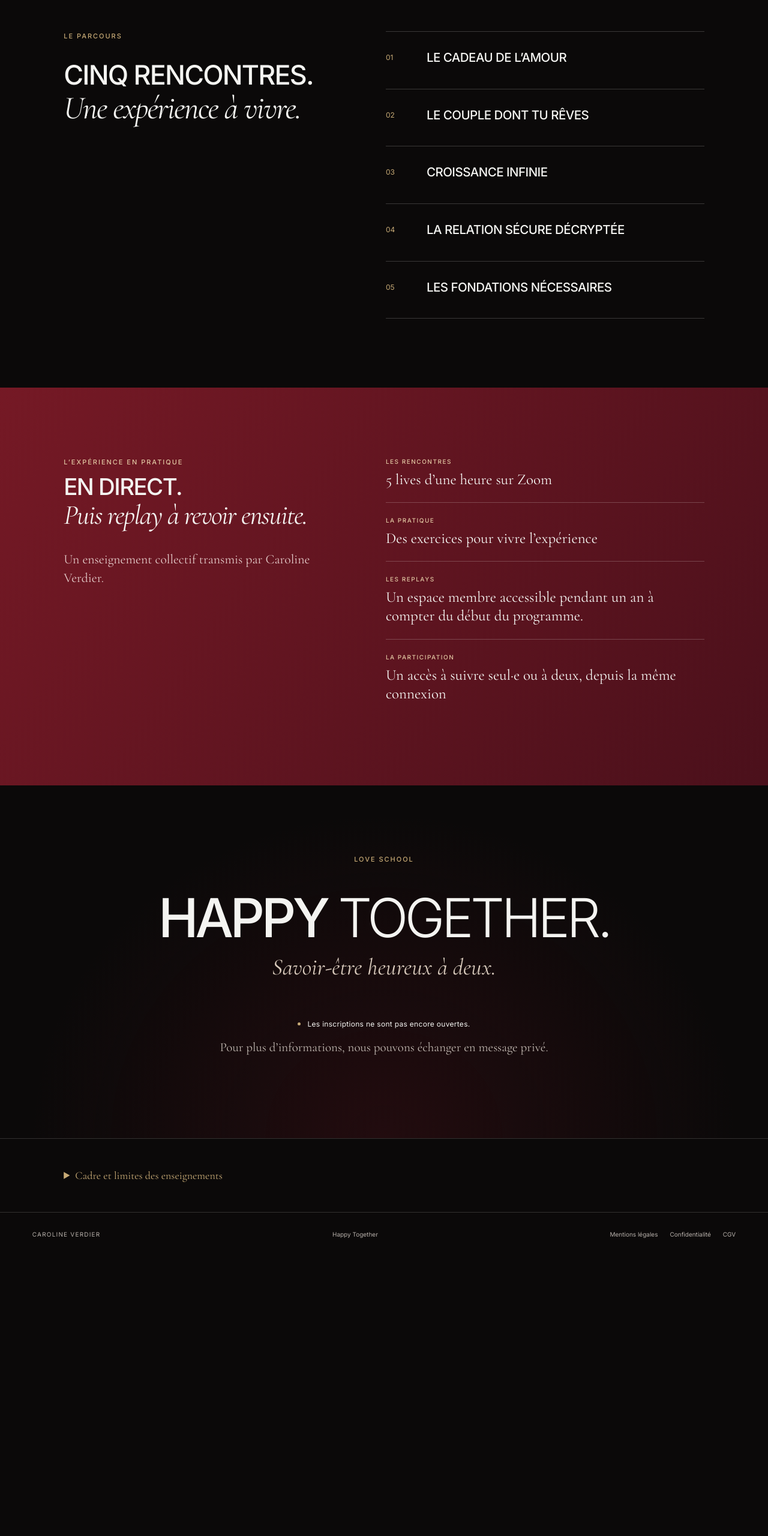
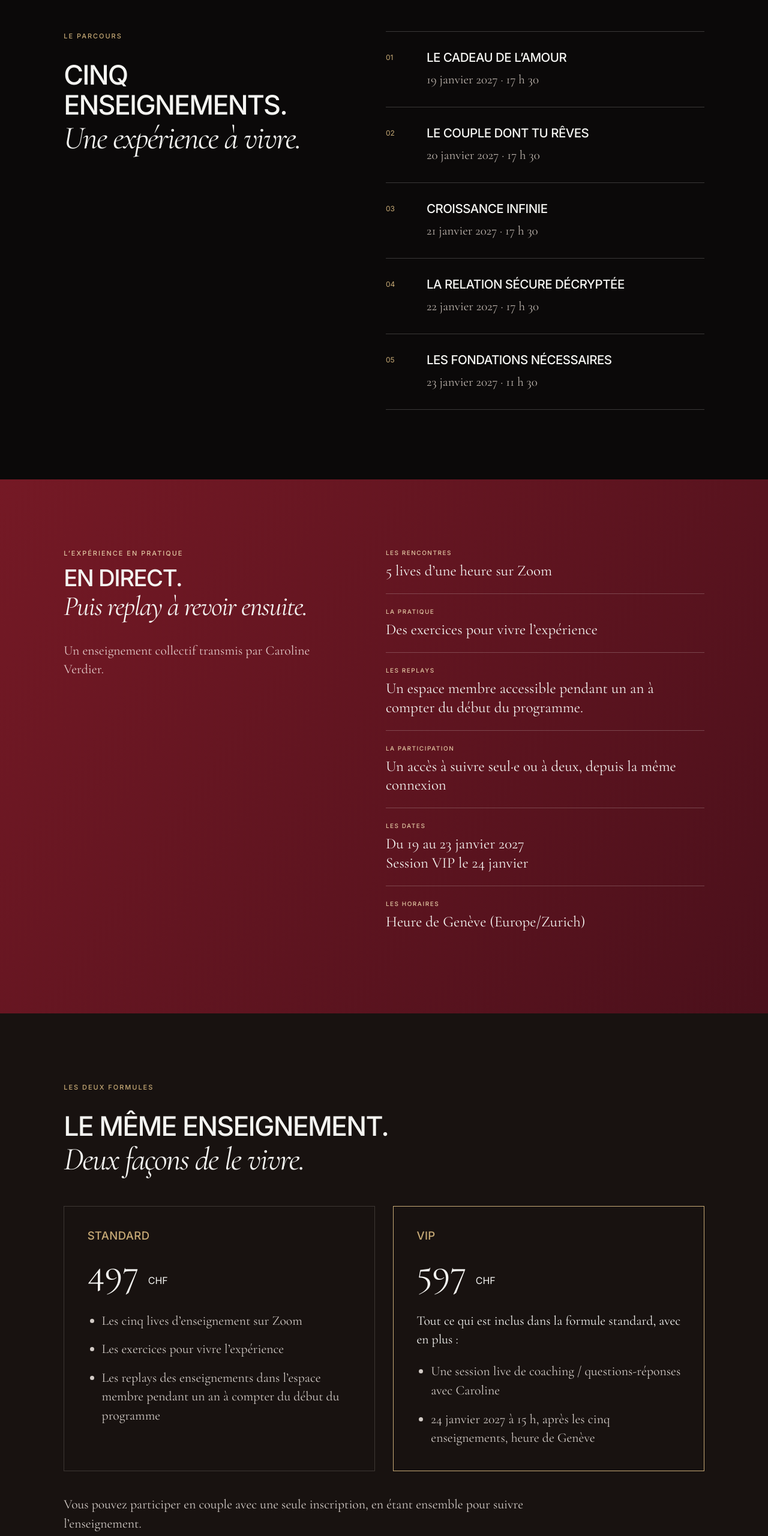
Before and after one commit to carolyngva/carolineverdier-site, a website: page happy-together.html in a window 1280 px wide. Shown: the part 3360-5920 px from the top of the page at 60% size. Before the commit the page ends 5454 px from the top, so only its background shows below. Drawn offline with nearby package versions, Linux system fonts and the light colour scheme.

Commit message:
update programmes dates

```diff
--- a/happy-together.css
+++ b/happy-together.css
@@ -158,6 +158,17 @@
 .ht-facts dd { margin: 0; font-size: 25px; line-height: 1.25; }
 .ht-fact-note { font-size: 21px; color: #e4cbc9; }
 
+.ht-offers { background: #181210; }
+.ht-offer-grid { display: grid; grid-template-columns: repeat(2, minmax(0, 1fr)); gap: 30px; margin-top: 48px; }
+.ht-offer { padding: clamp(24px, 3vw, 44px); border: 1px solid var(--line-dark); }
+.ht-offer-vip { border-color: var(--ht-gold); }
+.ht-offer h3 { color: var(--ht-gold); }
+.ht-price { font-size: clamp(48px, 5vw, 76px); line-height: 1.1; margin-bottom: 30px; }
+.ht-price span { font: 400 16px/1.5 var(--text); }
+.ht-offer ul { padding-left: 1.1em; margin-bottom: 0; color: #d2cbc6; }
+.ht-offer li + li { margin-top: 16px; }
+.ht-couple-note { max-width: 800px; margin: 40px 0 0; color: #d2cbc6; }
+
 .ht-closing { text-align: center; background: radial-gradient(ellipse at 50% 100%, rgba(104,20,32,.25), transparent 65%), #0b0909; }
 .ht-closing > .ht-label { color: var(--ht-gold); margin-bottom: 38px; }
 .ht-closing h2 { font-size: clamp(45px, 7vw, 110px); margin-bottom: 10px; letter-spacing: -.06em; }
@@ -178,6 +189,7 @@
 }
 
 @media (max-width: 900px) {
+  .ht-offer-grid { grid-template-columns: 1fr; }
   .ht-hero { min-height: 650px; max-height: 950px; padding: 24px 5vw 35px; }
   .ht-nav img { width: 145px; }
   .ht-nav > .ht-label:first-of-type { margin-right: 0; }
--- a/happy-together.html
+++ b/happy-together.html
@@ -4,14 +4,14 @@
     <meta charset="utf-8" />
     <meta name="viewport" content="width=device-width, initial-scale=1" />
     <title>Happy Together · Savoir-être heureux à deux | Caroline Verdier</title>
-    <meta name="description" content="Happy Together, un enseignement de Caroline Verdier. Cinq rencontres en direct pour explorer les fondations de la relation sécure et le savoir-être heureux à deux." />
+    <meta name="description" content="Happy Together, cinq enseignements en direct du 19 au 23 janvier 2027. Standard : 497 CHF. VIP : 597 CHF, avec une session coaching / questions-réponses le 24 janvier." />
     <meta name="robots" content="noindex, nofollow" />
     <link rel="icon" href="/favicon.svg" type="image/svg+xml" />
     <link rel="preconnect" href="https://fonts.googleapis.com" />
     <link rel="preconnect" href="https://fonts.gstatic.com" crossorigin />
     <link href="https://fonts.googleapis.com/css2?family=Cormorant+Garamond:ital,wght@0,400;0,500;0,600;1,400;1,500&family=Inter:wght@300;400;500;600;700&display=swap" rel="stylesheet" />
     <link rel="stylesheet" href="/styles.css" />
-    <link rel="stylesheet" href="/happy-together.css?v=citation-cadre" />
+    <link rel="stylesheet" href="/happy-together.css?v=dates-formules" />
     <script src="/happy-together.js" defer></script>
   </head>
   <body class="ht-page">
@@ -22,7 +22,7 @@
         <p><a href="/assets/happy-together-lumiere.mp4">Voir l’animation Happy Together.</a></p>
       </video>
       <nav class="ht-nav" aria-label="Navigation principale">
-        <a href="/love-blueprint.html" aria-label="Caroline Verdier, Love Blueprint"><img src="/assets/logo-caroline-verdier.png" alt="Caroline Verdier" width="260" /></a>
+        <a href="/" aria-label="Caroline Verdier, accueil"><img src="/assets/logo-caroline-verdier.png" alt="Caroline Verdier" width="260" /></a>
         <span class="ht-label">Love School</span>
       </nav>
       <div class="ht-hero-controls" hidden>
@@ -85,14 +85,14 @@
       <section class="ht-program ht-section" aria-labelledby="ht-program-title">
         <div class="ht-program-heading">
           <p class="ht-label">Le parcours</p>
-          <h2 id="ht-program-title">Cinq rencontres.<br /><em>Une expérience à vivre.</em></h2>
+          <h2 id="ht-program-title">Cinq enseignements.<br /><em>Une expérience à vivre.</em></h2>
         </div>
         <ol class="ht-sessions">
-          <li><span class="ht-session-number" aria-hidden="true">01</span><div><h3>Le cadeau de l’amour</h3></div></li>
-          <li><span class="ht-session-number" aria-hidden="true">02</span><div><h3>Le couple dont tu rêves</h3></div></li>
-          <li><span class="ht-session-number" aria-hidden="true">03</span><div><h3>Croissance infinie</h3></div></li>
-          <li><span class="ht-session-number" aria-hidden="true">04</span><div><h3>La relation sécure décryptée</h3></div></li>
-          <li><span class="ht-session-number" aria-hidden="true">05</span><div><h3>Les fondations nécessaires</h3></div></li>
+          <li><span class="ht-session-number" aria-hidden="true">01</span><div><h3>Le cadeau de l’amour</h3><p><time datetime="2027-01-19T17:30:00+01:00">19 janvier 2027 · 17 h 30</time></p></div></li>
+          <li><span class="ht-session-number" aria-hidden="true">02</span><div><h3>Le couple dont tu rêves</h3><p><time datetime="2027-01-20T17:30:00+01:00">20 janvier 2027 · 17 h 30</time></p></div></li>
+          <li><span class="ht-session-number" aria-hidden="true">03</span><div><h3>Croissance infinie</h3><p><time datetime="2027-01-21T17:30:00+01:00">21 janvier 2027 · 17 h 30</time></p></div></li>
+          <li><span class="ht-session-number" aria-hidden="true">04</span><div><h3>La relation sécure décryptée</h3><p><time datetime="2027-01-22T17:30:00+01:00">22 janvier 2027 · 17 h 30</time></p></div></li>
+          <li><span class="ht-session-number" aria-hidden="true">05</span><div><h3>Les fondations nécessaires</h3><p><time datetime="2027-01-23T11:30:00+01:00">23 janvier 2027 · 11 h 30</time></p></div></li>
         </ol>
       </section>
 
@@ -107,7 +107,37 @@
           <div><dt>La pratique</dt><dd>Des exercices pour vivre l’expérience</dd></div>
           <div><dt>Les replays</dt><dd>Un espace membre accessible pendant un an à compter du début du programme.</dd></div>
           <div><dt>La participation</dt><dd>Un accès à suivre seul·e ou à deux, depuis la même connexion</dd></div>
+          <div><dt>Les dates</dt><dd>Du 19 au 23 janvier 2027<br />Session VIP le 24 janvier</dd></div>
+          <div><dt>Les horaires</dt><dd>Heure de Genève (Europe/Zurich)</dd></div>
         </dl>
+      </section>
+
+      <section class="ht-offers ht-section" aria-labelledby="ht-offers-title">
+        <div class="ht-program-heading">
+          <p class="ht-label">Les deux formules</p>
+          <h2 id="ht-offers-title">Le même enseignement.<br /><em>Deux façons de le vivre.</em></h2>
+        </div>
+        <div class="ht-offer-grid">
+          <article class="ht-offer" aria-labelledby="ht-standard-title">
+            <h3 id="ht-standard-title">Standard</h3>
+            <p class="ht-price">497 <span>CHF</span></p>
+            <ul>
+              <li>Les cinq lives d’enseignement sur Zoom</li>
+              <li>Les exercices pour vivre l’expérience</li>
+              <li>Les replays des enseignements dans l’espace membre pendant un an à compter du début du programme</li>
+            </ul>
+          </article>
+          <article class="ht-offer ht-offer-vip" aria-labelledby="ht-vip-title">
+            <h3 id="ht-vip-title">VIP</h3>
+            <p class="ht-price">597 <span>CHF</span></p>
+            <p>Tout ce qui est inclus dans la formule standard, avec en plus :</p>
+            <ul>
+              <li>Une session live de coaching / questions-réponses avec Caroline</li>
+              <li><time datetime="2027-01-24T15:00:00+01:00">24 janvier 2027 à 15 h</time>, après les cinq enseignements, heure de Genève</li>
+            </ul>
+          </article>
+        </div>
+        <p class="ht-couple-note">Vous pouvez participer en couple avec une seule inscription, en étant ensemble pour suivre l’enseignement.</p>
       </section>
 
       <section class="ht-closing ht-section" aria-labelledby="ht-closing-title">
@@ -115,6 +145,7 @@
         <h2 id="ht-closing-title">Happy <em>Together.</em></h2>
         <p class="ht-tagline">Savoir-être heureux à deux.</p>
         <div class="ht-opening-status"><span aria-hidden="true"></span><p>Les inscriptions ne sont pas encore ouvertes.</p></div>
+        <p class="ht-contact-note">Du 19 au 23 janvier 2027 · VIP le 24 janvier</p>
         <p class="ht-contact-note">Pour plus d’informations, nous pouvons échanger en message privé.</p>
       </section>
       <section class="ht-disclaimer ht-section" aria-labelledby="ht-disclaimer-title">
```
Also changed, not shown: team-love.css (+0 -14 lines), team-love.html (+16 -15 lines).
